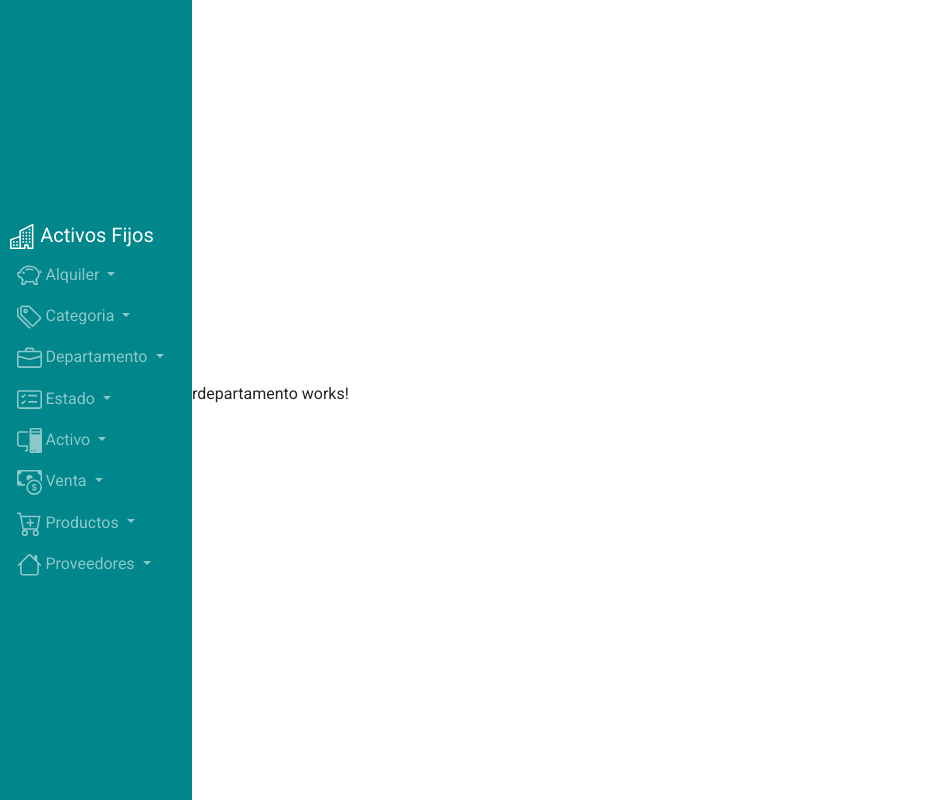
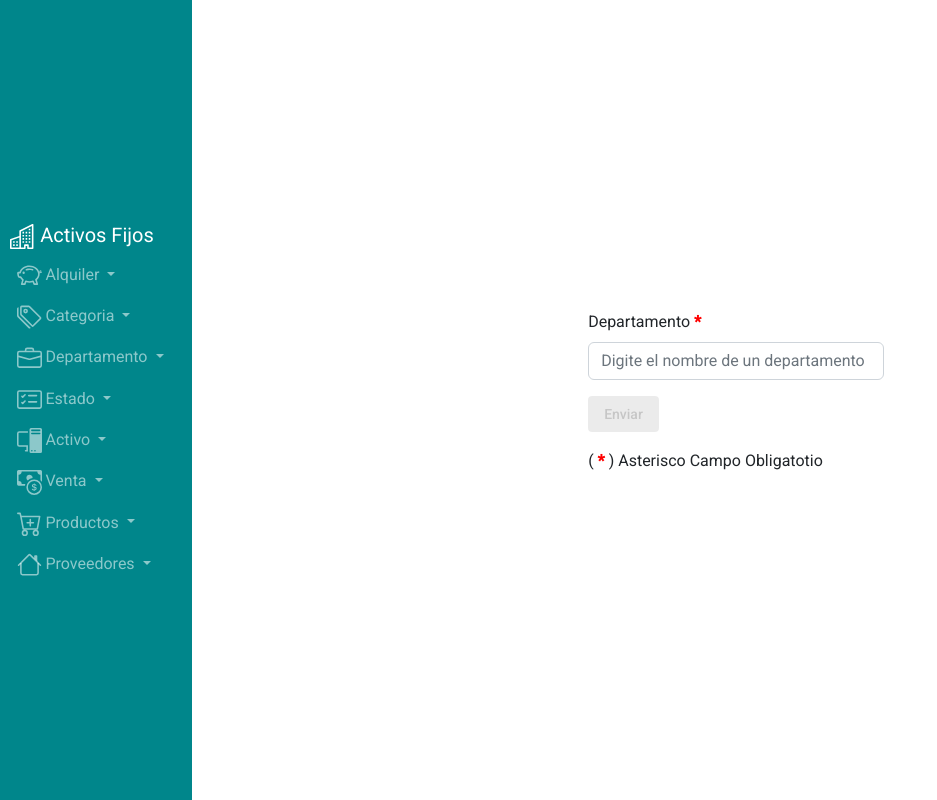
Before and after one commit to brian-duarte-01/Activos-Fijos, an Angular app in the folder Activos_Fijos/: page /rdepartamento in a window 1280 px wide. Shown: the whole page, without its empty margins (0-937 px from the left). Built offline with nearby package versions, Linux system fonts and the light colour scheme.

Commit message:
v11.4
Creacion de metodo post en Departamento

```diff
--- /dev/null
+++ b/Activos_Fijos/src/app/Models/DepartamentoModel.ts
@@ -0,0 +1,4 @@
+export class Departamento {
+    ID_DEPARTAMENTO: number | undefined;
+    DEP_NOMBRE!: string;
+}
--- a/Activos_Fijos/src/app/api-departamento.service.ts
+++ b/Activos_Fijos/src/app/api-departamento.service.ts
@@ -1,16 +1,30 @@
 import { HttpClient } from '@angular/common/http';
 import { Injectable } from '@angular/core';
+import { Departamento } from './Models/DepartamentoModel';
 
 @Injectable({
   providedIn: 'root'
 })
 export class ApiDepartamentoService {
 
+  _url = 'https://localhost:44340/api/ACT_DEPARTAMENTO';
+
+
   constructor(
     private http: HttpClient
   ) { }
 
-  get(url:string){
+  get(url: string) {
     return this.http.get(url); //GET  https://localhost:44340/api/ACT_DEPARTAMENTO
   }
+
+  post(url: string, body: { ID_DEPARTAMENTO: string; DEP_NOMBRE: string; }) {
+    return this.http.post(url, body);
+  }
+
+
+
+
+
+
 }
--- a/Activos_Fijos/src/app/ldepartamento/ldepartamento.component.html
+++ b/Activos_Fijos/src/app/ldepartamento/ldepartamento.component.html
@@ -21,8 +21,16 @@
                                 <td class="td">
                                     <div class="btn-group btn-group-sm">
 
-                                    <button mat-raised-button matTooltip="Editar Registro" type="button" mat-button
-                                        color="primary">
+
+
+
+
+
+
+                                        <!-- Button trigger modal -->
+                                        <button mat-raised-button matTooltip="Editar Registro"
+                                            type="button" mat-button color="primary" data-bs-toggle="modal"
+                                            data-bs-target="#exampleModal">
                                             <svg xmlns="http://www.w3.org/2000/svg" width="16" height="16"
                                                 fill="currentColor" class="bi bi-pencil-square" viewBox="0 0 16 16">
                                                 <path
@@ -32,8 +40,45 @@
                                             </svg>
                                         </button>
 
-                                    <button mat-raised-button matTooltip="Eliminar Registro" type="button" mat-button
-                                        color="warn">
+                                        <!-- Modal -->
+                                        <div class="modal fade" id="exampleModal" tabindex="-1"
+                                            aria-labelledby="exampleModalLabel" aria-hidden="true">
+                                            <div class="modal-dialog">
+                                                <div class="modal-content">
+                                                    <div class="modal-header">
+                                                        <h1 class="modal-title fs-5" id="exampleModalLabel">Actualizar
+                                                            Departamento
+                                                        </h1>
+                                                        <button type="button" class="btn-close" data-bs-dismiss="modal"
+                                                            aria-label="Close"></button>
+                                                    </div>
+                                                    <div class="modal-body">
+
+
+
+                                                    </div>
+                                                    <div class="modal-footer">
+                                                        <button type="button" class="btn btn-secondary"
+                                                            data-bs-dismiss="modal">Close</button>
+                                                    </div>
+                                                </div>
+                                            </div>
+                                        </div>
+
+
+
+
+
+
+
+
+
+
+
+
+
+                                        <button mat-raised-button matTooltip="Eliminar Registro"
+                                             type="button" mat-button color="warn">
                                             <svg xmlns="http://www.w3.org/2000/svg" width="16" height="16"
                                                 fill="currentColor" class="bi bi-trash3" viewBox="0 0 16 16">
                                                 <path
--- a/Activos_Fijos/src/app/ldepartamento/ldepartamento.component.ts
+++ b/Activos_Fijos/src/app/ldepartamento/ldepartamento.component.ts
@@ -1,5 +1,5 @@
 import { Component, OnInit } from '@angular/core';
-import { PageEvent } from '@angular/material/paginator';
+import { FormBuilder, FormControl, FormGroup, Validators } from '@angular/forms';
 import { ApiDepartamentoService } from '../api-departamento.service';
 
 @Component({
@@ -9,13 +9,20 @@ import { ApiDepartamentoService } from '../api-departamento.service';
 })
 export class LDepartamentoComponent implements OnInit {
   listar: any = [];
+  form!: FormGroup;
 
   constructor(
-    private apiRest: ApiDepartamentoService
+    private apiRest: ApiDepartamentoService,
+    private fb: FormBuilder
   ) { }
 
   ngOnInit(): void {
     this.get();
+
+    this.form = this.fb.group({
+      ID_DEPARTAMENTO: ['0'],
+      DEP_NOMBRE: new FormControl('', [Validators.required])
+    });
   }
 
   public get() {
@@ -30,4 +37,9 @@ export class LDepartamentoComponent implements OnInit {
 
 
 
+
+
+
+
+
 }
--- a/Activos_Fijos/src/app/rdepartamento/rdepartamento.component.css
+++ b/Activos_Fijos/src/app/rdepartamento/rdepartamento.component.css
@@ -0,0 +1,14 @@
+.fom{
+    display: flex;
+    align-items: center;
+    justify-content: center;
+    height: 100vh;
+    width: 100%;
+}
+b{
+    color: red;
+}
+.re{
+    text-align: left;
+    margin-top: 15px;
+}
--- a/Activos_Fijos/src/app/rdepartamento/rdepartamento.component.html
+++ b/Activos_Fijos/src/app/rdepartamento/rdepartamento.component.html
@@ -1 +1,42 @@
-<p>rdepartamento works!</p>
+<div class="container">
+    <div class="fom">
+        <div>
+            <form class="row g-3" [formGroup]="form" (ngSubmit)="post()">
+
+
+
+
+                <div class="col-md-12">
+
+
+
+                    <div class="col-md-12">
+                        <label for="validationDefault01" class="form-label">Departamento <b>*</b></label>
+                        <input type="text" placeholder="Digite el nombre de un departamento" class="form-control"
+                            formControlName="DEP_NOMBRE" id="nombre">
+
+                        <div class="alert alert-danger" *ngIf="form.invalid && (form.dirty || form.touched)">
+                            <div class="container-error-message">
+                                Ingrese el nombre de un departamento
+                            </div>
+                        </div>
+
+                    </div>
+
+
+
+                </div>
+
+
+                <div class="col-12">
+                    <button class="btn btn-primary" mat-raised-button matTooltip="Registrar el departamento" mat-button
+                        color="primary" [disabled]="!form.valid">Enviar</button>
+                </div>
+            </form>
+
+            <div class="re">
+                <h3> ( <b>*</b> ) Asterisco Campo Obligatotio </h3>
+            </div>
+        </div>
+    </div>
+</div>
--- a/Activos_Fijos/src/app/rdepartamento/rdepartamento.component.ts
+++ b/Activos_Fijos/src/app/rdepartamento/rdepartamento.component.ts
@@ -1,4 +1,8 @@
 import { Component, OnInit } from '@angular/core';
+import { FormBuilder, FormControl, FormGroup, Validators } from '@angular/forms';
+import { ApiDepartamentoService } from '../api-departamento.service';
+import { Departamento } from '../Models/DepartamentoModel';
+
 
 @Component({
   selector: 'app-rdepartamento',
@@ -6,10 +10,42 @@ import { Component, OnInit } from '@angular/core';
   styleUrls: ['./rdepartamento.component.css']
 })
 export class RdepartamentoComponent implements OnInit {
+  listar: any = [];
+  respuesta: any = [];
 
-  constructor() { }
+  form!: FormGroup;
+  constructor(
+    private apiRest: ApiDepartamentoService,
+    private fb: FormBuilder
+  ) { }
 
   ngOnInit(): void {
+    this.form = this.fb.group({
+      ID_DEPARTAMENTO: ['0'],
+      DEP_NOMBRE: new FormControl('',[Validators.required])
+    });
+
   }
 
+
+  post() {
+    this.apiRest.post('https://localhost:44340/api/ACT_DEPARTAMENTO',
+      {
+        ID_DEPARTAMENTO: '0',
+        DEP_NOMBRE: this.form.value.DEP_NOMBRE
+      }
+    )
+      .subscribe(respuesta => {
+
+        confirm('se envio correctamente');
+        location.href='departamento';
+
+      })
+  }
+
+
+
+
+
+
 }
--- a/Activos_Fijos/src/app/tcategoria/tcategoria.component.html
+++ b/Activos_Fijos/src/app/tcategoria/tcategoria.component.html
@@ -7,7 +7,15 @@
   <div class="titulo">
     <h1 class="ti">Maquinaria</h1>
   </div>
-  <button class="btn btn-info" type="button" routerLink="crmaquinaria">Agregar CAT. Maquinaria</button>
+  <button class="btn btn-info" mat-raised-button matTooltip="Registrar nueva maquinaria" type="button" mat-button
+    color="primary" type="button" routerLink="crmaquinaria">
+    <svg xmlns="http://www.w3.org/2000/svg" width="16" height="16" fill="currentColor" class="bi bi-cart-plus"
+      viewBox="0 0 16 16">
+      <path d="M9 5.5a.5.5 0 0 0-1 0V7H6.5a.5.5 0 0 0 0 1H8v1.5a.5.5 0 0 0 1 0V8h1.5a.5.5 0 0 0 0-1H9V5.5z" />
+      <path
+        d="M.5 1a.5.5 0 0 0 0 1h1.11l.401 1.607 1.498 7.985A.5.5 0 0 0 4 12h1a2 2 0 1 0 0 4 2 2 0 0 0 0-4h7a2 2 0 1 0 0 4 2 2 0 0 0 0-4h1a.5.5 0 0 0 .491-.408l1.5-8A.5.5 0 0 0 14.5 3H2.89l-.405-1.621A.5.5 0 0 0 2 1H.5zm3.915 10L3.102 4h10.796l-1.313 7h-8.17zM6 14a1 1 0 1 1-2 0 1 1 0 0 1 2 0zm7 0a1 1 0 1 1-2 0 1 1 0 0 1 2 0z" />
+    </svg> Nueva CAT. Maquinaria
+  </button>
   <div class="scroll">
     <div class="table-responsive">
       <table class="table table-primary table-sm table-striped table-bordered">
@@ -31,8 +39,9 @@
             <td class="td" [hidden]="t_categoria.MQ_DESCRIPCION=='null'">
               <div class="btn-group btn-group-sm">
 
-                <button type="button" name="buttom" class="btn btn-primary" role="button" [routerLink]="['crmaquinaria', t_categoria.ID_TIPO_CATEGORIA]">Editar</button>
-                <button mat-raised-button matTooltip="Editar Registro" type="button" mat-button color="primary" [routerLink]="['crmaquinaria', 2]">
+                <button type="button" name="buttom" mat-raised-button matTooltip="Editar Registro" type="button"
+                  mat-button color="primary" [routerLink]="['crmaquinaria', 2]" class="btn btn-primary" role="button"
+                  [routerLink]="['crmaquinaria', t_categoria.ID_TIPO_CATEGORIA]">
                   <svg xmlns="http://www.w3.org/2000/svg" width="16" height="16" fill="currentColor"
                     class="bi bi-pencil-square" viewBox="0 0 16 16">
                     <path
@@ -41,6 +50,7 @@
                       d="M1 13.5A1.5 1.5 0 0 0 2.5 15h11a1.5 1.5 0 0 0 1.5-1.5v-6a.5.5 0 0 0-1 0v6a.5.5 0 0 1-.5.5h-11a.5.5 0 0 1-.5-.5v-11a.5.5 0 0 1 .5-.5H9a.5.5 0 0 0 0-1H2.5A1.5 1.5 0 0 0 1 2.5v11z" />
                   </svg>
                 </button>
+
 
                 <button mat-raised-button matTooltip="Eliminar Registro" type="button" mat-button color="warn">
                   <svg xmlns="http://www.w3.org/2000/svg" width="16" height="16" fill="currentColor"
```
Also changed, not shown: Activos_Fijos/src/app/app.module.ts (+5 -3 lines). Lines whose indentation alone changed are shown as unchanged.
